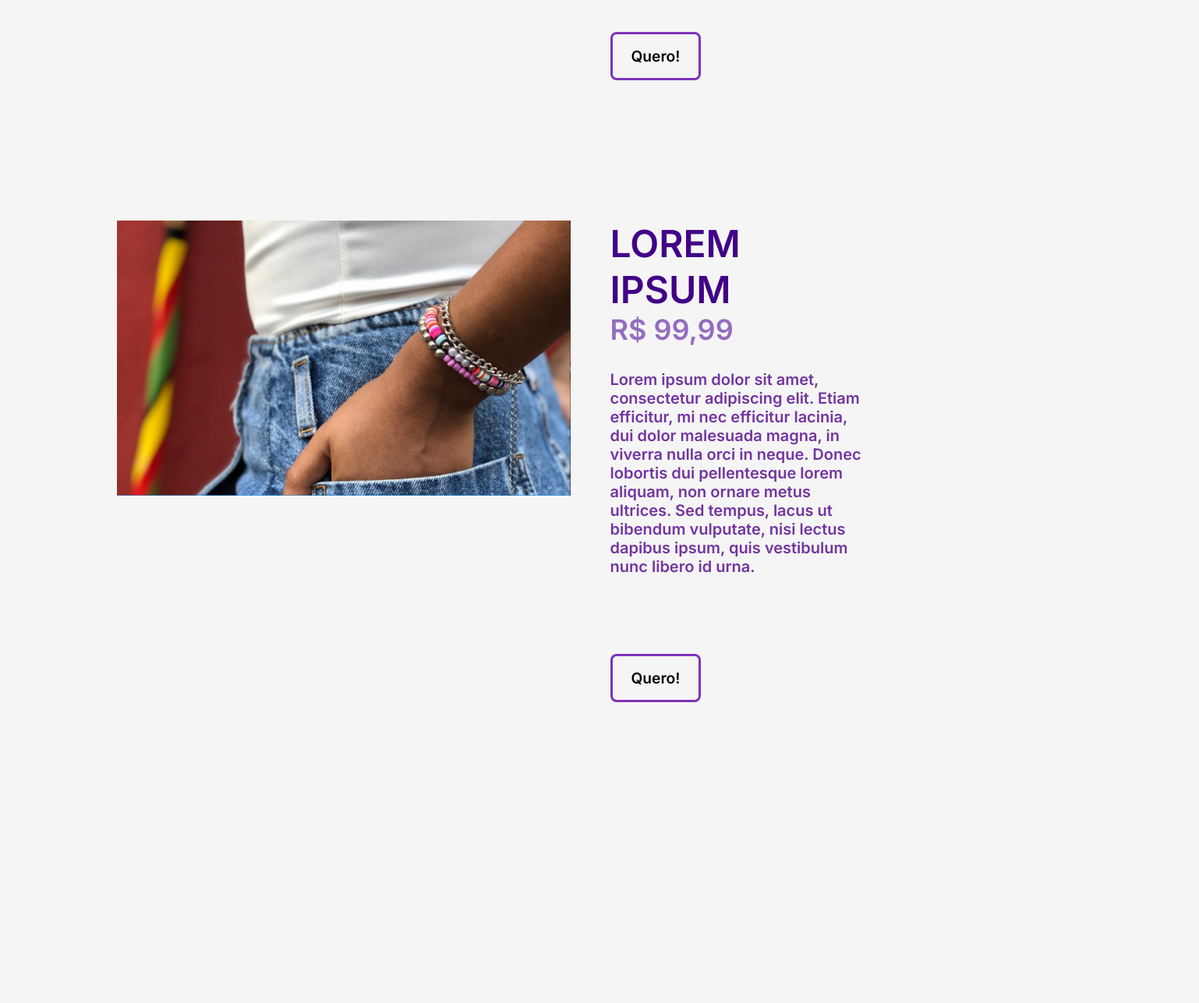
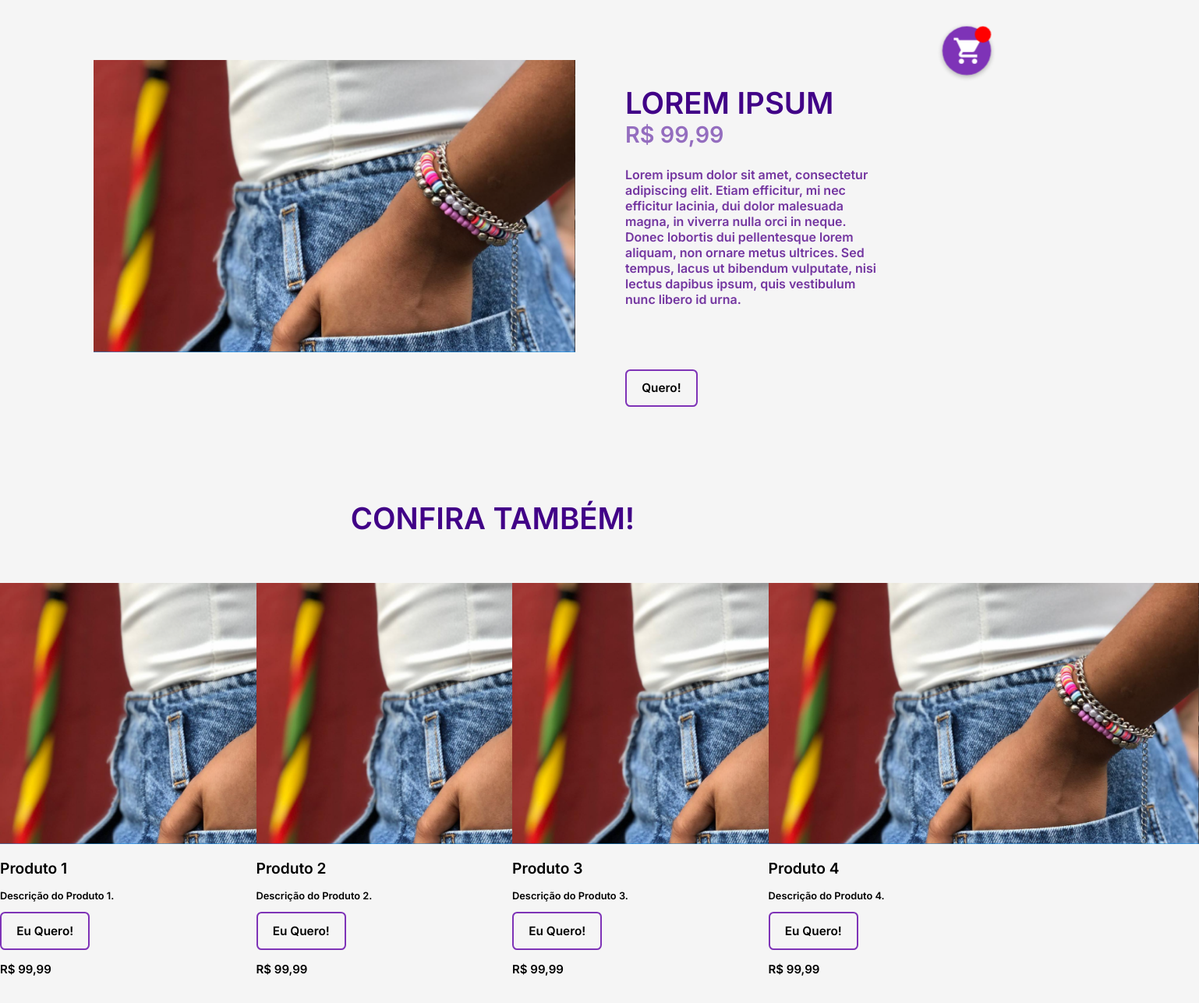
Before and after one commit to vcmeneze/expo-produtos, a plain HTML site: page index.html in a window 1280 px wide. Shown: the part 695-1982 px from the top of the page at 78% size, 1538 px wide, since content can reach past the window. Before the commit the page ends 1671 px from the top, so only its background shows below. Drawn offline with Linux system fonts and the light colour scheme.

Commit message:
Add files via upload

```diff
--- a/index.html
+++ b/index.html
@@ -2,14 +2,15 @@
 <html lang="pt-br">
 
 <head>
+  <title>Home</title>
   <link rel="preconnect" href="https://fonts.googleapis.com">
   <link rel="preconnect" href="https://fonts.gstatic.com" crossorigin>
   <link href="https://fonts.googleapis.com/css2?family=Inter:wght@600&display=swap" rel="stylesheet">
   <meta charset="UTF-8">
   <meta http-equiv="X-UA-Compatible" content="IE=edge">
   <meta name="viewport" content="width=device-width, initial-scale=1.0">
-  <title>Home</title>
   <link rel="stylesheet" href="./style.css">
+  <script src="./script.js"></script>
 </head>
 
 <body>
@@ -23,8 +24,9 @@
     </ul>
   </header>
 
+  <main>
     <div>
-
+      <h1 class="titulo-secao"> EM DESTAQUE</h1>
       <div class="produtos">
         <div>
           <img src="./img/prod1.PNG" alt="corrente">
@@ -40,7 +42,7 @@
             urna.</p>
           <div>
           </div>
-        <button class="quero">
+          <button id="produto1" onclick="quero('produto1'), atualizarNumeroItensCarrinho()" class="quero">
             Quero!
           </button>
         </div>
@@ -61,15 +63,60 @@
             urna.</p>
           <div>
           </div>
-        <button class="quero">
+          <button id="produto2" onclick="quero('produto2'), atualizarNumeroItensCarrinho()" class="quero">
             Quero!
           </button>
         </div>
+  </main>
 
   </div>
 
+  <section>
+    <h1 class="titulo-secao">CONFIRA TAMBÉM!</h1>
+    <div class="confiramais">
+      <div>
+        <img src="./img/prod2.PNG" alt="corrente">
+        <h2>Produto 1</h2>
+        <p>Descrição do Produto 1.</p>
+        <button id="produto3" onclick="quero('produto3'), atualizarNumeroItensCarrinho()" class="quero">
+          Eu Quero!
+        </button>
+        <h3>R$ 99,99</h3>
       </div>
+      <div>
+        <img src="./img/prod2.PNG" alt="corrente">
+        <h2>Produto 2</h2>
+        <p>Descrição do Produto 2.</p>
+        <button id="produto4" onclick="quero('produto4'), atualizarNumeroItensCarrinho()" class="quero">
+          Eu Quero!
+        </button>
+        <h3>R$ 99,99</h3>
+      </div>
+      <div>
+        <img src="./img/prod2.PNG" alt="corrente">
+        <h2>Produto 3</h2>
+        <p>Descrição do Produto 3.</p>
+        <button id="produto5" onclick="quero('produto5'), atualizarNumeroItensCarrinho()" class="quero">
+          Eu Quero!
+        </button>
+        <h3>R$ 99,99</h3>
+      </div>
+      <div>
+        <img src="./img/prod2.PNG" alt="corrente">
+        <h2>Produto 4</h2>
+        <p>Descrição do Produto 4.</p>
+        <button id="produto6" onclick="quero('produto6'), atualizarNumeroItensCarrinho()" class="quero">
+          Eu Quero!
+        </button>
+        <h3>R$ 99,99</h3>
+      </div>
+    </div>
+  </section>
 
+  <a href="#" class="floating-button" id="carrinhoButton">
+    <img src="./img/carrinho.svg" alt="Carrinho">
+    <span id="carrinhoCount"></span>
+  </a>
 
 </body>
 
--- /dev/null
+++ b/script.js
@@ -0,0 +1,17 @@
+const carrinho = [];
+
+function quero(idprod) {
+  carrinho.push(idprod);
+  console.log("Carrinho: ", carrinho);
+}
+
+function atualizarNumeroItensCarrinho() {
+  const carrinhoCount = document.getElementById("carrinhoCount");
+
+  if (carrinhoCount) {
+    carrinhoCount.textContent = carrinho.length.toString();
+    carrinhoCount.style.display = carrinho.length > 0 ? "block" : "none";
+  }
+}
+
+atualizarNumeroItensCarrinho();
--- a/style.css
+++ b/style.css
@@ -1,6 +1,8 @@
 body {
+  zoom: 0.8;
   background-color: whitesmoke;
   font-family: "inter";
+  margin-top: 0px;
   margin: 0px;
   padding: 0px;
   margin-bottom: 75px;
@@ -8,6 +10,7 @@ body {
 
 header {
   position: fixed;
+  top: 0;
   width: 100%;
   display: flex;
   align-items: center;
@@ -16,6 +19,7 @@ header {
 }
 header li {
   font-size: larger;
+  margin-bottom: 30px;
 }
 
 .menu {
@@ -29,15 +33,42 @@ header li {
   padding: 5px;
 }
 
+.titulo-secao {
+  font-weight: bolder;
+  margin: 150px 20px 0px 0px;
+  font-size: 48px;
+  color: #410187;
+  text-align: center;
+}
+
 .produtos {
-  padding-top: 180px;
   display: grid;
   grid-template-columns: 100fr 60fr;
+  margin-top: 100px;
   margin-left: 150px;
   margin-right: 150px;
+  cursor: default;
 }
 .produtos img {
   width: 95%;
+}
+
+.confiramais {
+  display: flex;
+  flex-wrap: wrap;
+  justify-content: space-between;
+  margin-top: 75px;
+}
+
+.confiramais > div {
+  width: 23%;
+  margin-bottom: 20px;
+}
+
+@media (max-width: 768px) {
+  .confiramais > div {
+    width: 48%;
+  }
 }
 
 .quero {
@@ -52,10 +83,12 @@ header li {
   align-items: center;
   gap: 12px;
   font-size: larger;
+  cursor: grab;
 }
 
 .descprod {
-  padding: 0px 20px;
+  padding: 20px 20px 0 20px;
+  margin: 20px 20px 0 20px;
 }
 .descprod h1 {
   font-size: 48px;
@@ -69,3 +102,47 @@ header li {
   margin: 30px 0px 100px 0px;
   font-size: 20px;
 }
+
+.floating-button {
+  position: fixed;
+  bottom: 20px;
+  right: 20px;
+  width: 60px;
+  height: 60px;
+  border-radius: 50%;
+  background-color: #7e33b7;
+  display: flex;
+  justify-content: center;
+  align-items: center;
+  box-shadow: 0px 2px 6px rgba(0, 0, 0, 0.3);
+  z-index: 999;
+  transition: background-color 0.3s;
+  transform: scale(1.3);
+}
+
+.floating-button img {
+  width: 32px;
+  height: 32px;
+  color: white;
+}
+
+.floating-button:hover {
+  background-color: #410287;
+}
+
+#carrinhoCount {
+  position: absolute;
+  top: 0;
+  right: 0;
+  background-color: red;
+  color: white;
+  border-radius: 50%;
+  width: 20px;
+  height: 20px;
+  display: flex;
+  align-items: right;
+  justify-content: right;
+  font-size: 16px;
+  font-weight: bold;
+  line-height: 20px;
+}
```
Also changed, not shown: img/carrinho.svg (added). Lines whose indentation alone changed are shown as unchanged.
